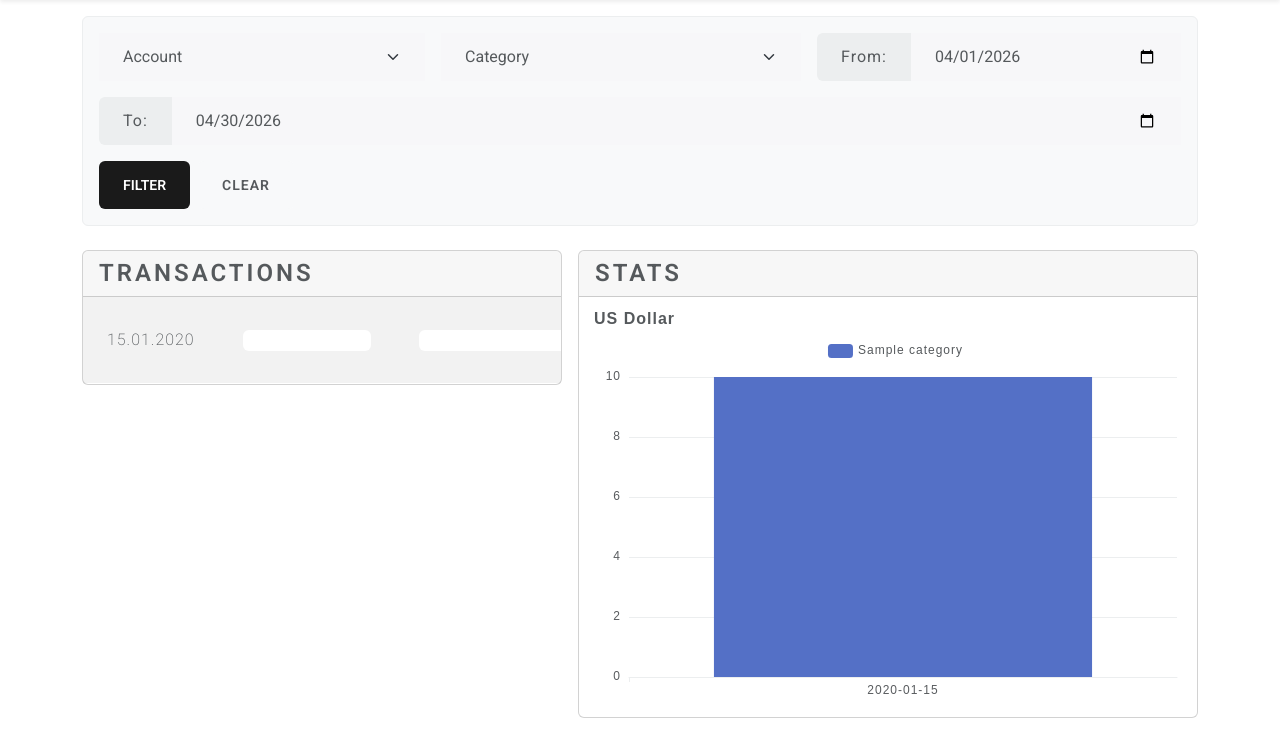
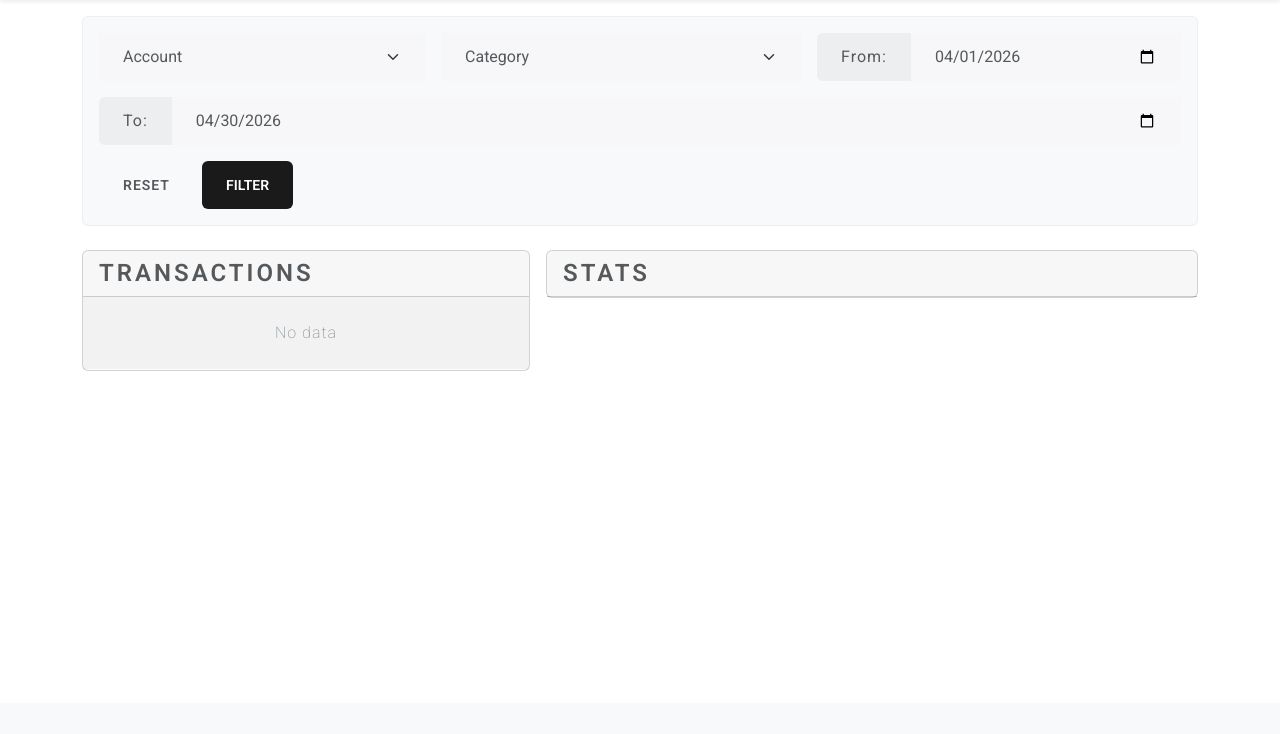
Before and after one commit to oleh-papka/two_coins, a Django app: page /transactions/ in a window 1280 px wide. Shown: the part 97-831 px from the top of the page. After the commit the page ends 468 px from the top, so only its background shows below. Run offline with Django 5.2, Linux system fonts and the light colour scheme; a user stored in the database is signed in; data comes from the database, SQL or seed files in the repository; tables that the repository leaves empty hold one stand-in row (values such as "Sample post"); some libraries are stand-ins or nearby versions; some web fonts are replaced.

Commit message:
fix: list view filters

```diff
--- a/budget/views/transaction.py
+++ b/budget/views/transaction.py
@@ -1,6 +1,6 @@
 from collections import defaultdict
 
-from django.db.models import F
+from django.db.models import Sum
 from django.http import HttpResponseRedirect
 from django.urls import reverse_lazy
 from django_filters.views import FilterView
@@ -13,6 +13,7 @@ from budget.mixins.list import ListMixin
 from budget.mixins.update import UpdateMixin
 from budget.models import Account, Category, Transaction, Currency
 from budget.services.transaction import TransactionService
+from core.services.date import DateService
 
 
 class TransactionListView(FilterView, ListMixin):
@@ -21,7 +22,15 @@ class TransactionListView(FilterView, ListMixin):
     filterset_class = TransactionFilter
 
     def get_queryset(self):
-        return super().get_queryset().order_by('-performed_date')
+        from_default, to_default = DateService.get_date_start_end()
+
+        from_date = DateService.parse_date(self.request.GET.get("date_from")) or from_default
+        to_date = DateService.parse_date(self.request.GET.get("date_to")) or to_default
+
+        return super().get_queryset().filter(
+            performed_date__range=(from_date, to_date),
+            account__user=self.request.user
+        ).order_by('-performed_date')
 
     def get_context_data(self, **kwargs):
         ctx = super().get_context_data(**kwargs)
@@ -71,6 +80,7 @@ class TransactionListView(FilterView, ListMixin):
                 })
 
             charts_by_currency.append({
+                "total_amount": txns.aggregate(total=Sum("account_amount"))["total"],
                 "currency_name": currency.name,
                 "currency_symbol": currency.symbol,
                 "dates": dates,
--- a/core/services/date.py
+++ b/core/services/date.py
@@ -14,3 +14,14 @@ class DateService:
         last_day = datetime.date(now.year, now.month, days_in_month)
 
         return first_day, last_day
+
+    @staticmethod
+    def parse_date(value):
+        if isinstance(value, datetime.date):
+            return value
+        if value:
+            try:
+                return datetime.datetime.strptime(value, "%Y-%m-%d").date()
+            except ValueError:
+                return None
+        return None
--- a/templates/transaction_list.html
+++ b/templates/transaction_list.html
@@ -20,11 +20,11 @@
                         </div>
                     {% elif field.name == "account" %}
                         <div class="input-group flex-fill" style="width: auto; min-width: 12rem;">
-                        {{ field }}
+                            {{ field }}
                         </div>
                     {% elif field.name == "category" %}
                         <div class="input-group flex-fill" style="width: auto; min-width: 12rem;">
-                        {{ field }}
+                            {{ field }}
                         </div>
                     {% else %}
                     {% endif %}
@@ -32,14 +32,14 @@
             </div>
 
             <div id="btns" class="d-flex gap-2">
+                <a href="?" class="btn bg-body-tertiary">Reset</a>
                 <button type="submit" class="btn btn-primary">Filter</button>
-                <a href="?" class="btn bg-body-tertiary">Clear</a>
             </div>
         </form>
     </div>
 
     <div class="d-flex flex-wrap justify-content-center gap-3 pb-3">
-        <div class="col" style="min-width: 20rem; max-width: 30rem;">
+        <div class="col" style="min-width: 20rem; max-width: 28rem;">
             <div class="card mb-3">
                 <h3 class="card-header">
                     Transactions
@@ -84,16 +84,22 @@
             </div>
         </div>
 
-        <div class="col" style="min-width: 23rem;">
+
+        <div class="col" style="min-width: 22rem;">
             <div class="card">
-                <h3 class="card-header">
-                    Stats
-                </h3>
+                <h3 class="card-header">Stats</h3>
 
-                {{ charts_by_currency|json_script:"charts-by-currency" }}
                 {% for chart in charts_by_currency %}
-                    <div {% if not forloop.first %}class="border-top"{% endif %}>
-                        <div id="chart-{{ forloop.counter }}" style="width: 100%; height: 420px;"></div>
+                    <ul class="list-group list-group-flush">
+                        <li class="list-group-item d-flex justify-content-between align-items-center bg-body-tertiary">
+                            <h4 class="mb-0">{{ chart.currency_name }} total:</h4>
+                            <h4 class="mb-0">{{ chart.total_amount|floatformat }} {{ chart.currency_symbol }}</h4>
+                        </li>
+                    </ul>
+
+
+                    <div class="card-body">
+                        <div id="chart-{{ forloop.counter }}" style="width: 100%; height: 400px;"></div>
                     </div>
                 {% endfor %}
             </div>
@@ -103,6 +109,7 @@
 
 {% block extra_js %}
     {{ block.super }}
+    {{ charts_by_currency|json_script:"charts-by-currency" }}
 
     <script src="https://cdn.jsdelivr.net/npm/echarts/dist/echarts.min.js"></script>
 
@@ -147,16 +154,6 @@
                     backgroundColor: 'transparent',
                     textStyle: {
                         color: bs.bodyColor
-                    },
-                    title: {
-                        text: chartData.currency_name,
-                        left: 10,
-                        top: 10,
-                        textStyle: {
-                            color: bs.bodyColor,
-                            fontSize: 16,
-                            fontWeight: 600
-                        }
                     },
                     tooltip: {
                         trigger: 'axis',
@@ -214,7 +211,7 @@
                         }
                     },
                     legend: {
-                        top: 42,
+                        top: 0,
                         textStyle: {
                             color: bs.bodyColor
                         }
@@ -222,7 +219,7 @@
                     grid: {
                         left: 50,
                         right: 20,
-                        top: 80,
+                        top: 40,
                         bottom: 40
                     },
                     xAxis: {
```
Also changed, not shown: budget/views/category.py (+3 -11 lines), templates/categories_list.html (+39 -37 lines).
